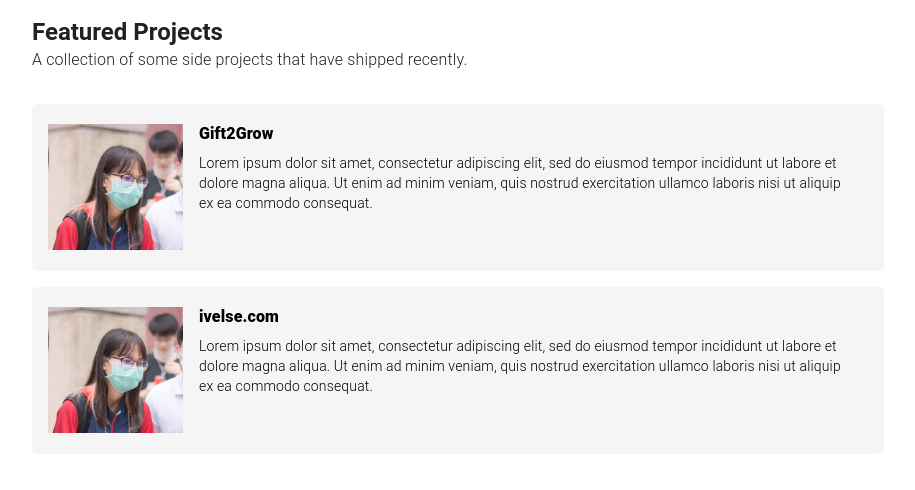
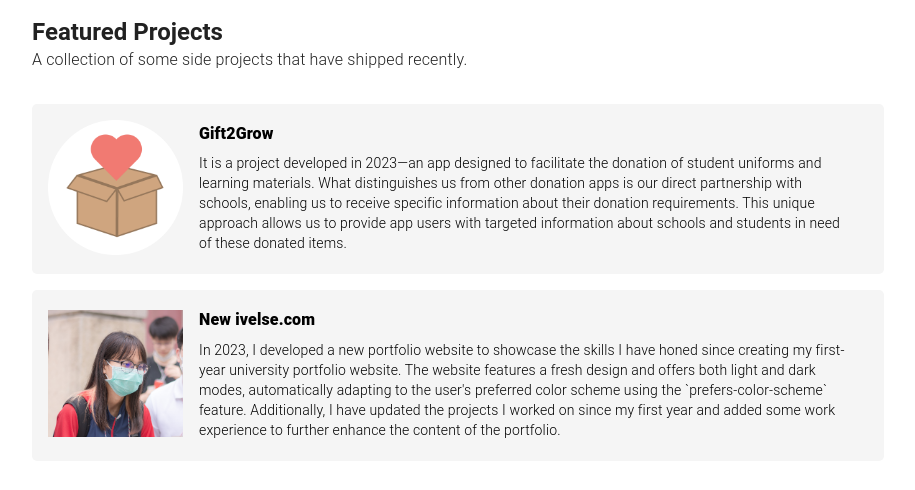
Before and after one commit to nichakontae/porfolio-webv2, a React (Vite) app: page /home in a window 1280 px wide. Shown: the part 800-1290 px from the top of the page, without its empty margins (182-1097 px from the left). Built offline with nearby package versions, Linux system fonts and the light colour scheme; a web font is replaced by a local one.

Commit message:
Update project.ts

```diff
--- a/src/resources/project.ts
+++ b/src/resources/project.ts
@@ -3,35 +3,50 @@ import { ProjectSectionType } from "../types/home";
 // เขียนเรียงโปรเจคแรกสุด อยู่แรกสุด อันล่าสุดควรอยู่หลังสุด
 export const projects: ProjectSectionType[] = [
   {
-    icon: "src/assets/images/profile.jpg",
+    icon: "src/assets/images/proj/modlife-icon.png",
     projectName: "Modlife",
     preview: "src/assets/images/test2.png",
-    desc: "Lorem ipsum dolor sit amet, consectetur adipiscing elit, sed do eiusmod tempor incididunt ut labore et dolore magna aliqua. Ut enim ad minim veniam, quis nostrud exercitation ullamco laboris nisi ut aliquip ex ea commodo consequat.",
+    // waiting forrrrr
+    desc: "It is a project developed in 2022—Modlife is a website that aims to assist KMUTT students in living on campus by providing various features such as restaurant information, airdrop services, announcements, and more. This project is divided into multiple modules, with each group being responsible for their respective module. My friend and I were responsible for the Announcement module that can announce news for KMUTT to all students.",
+    code: "https://github.com/CSSIT22/studentlife",
+  },
+  {
+    icon: "src/assets/images/proj/gdsc-icon.jpg",
+    projectName: "GDSC gallery",
+    preview: "src/assets/images/test2.png",
+    // waiting forrrr
+    desc: "In 2022, I had the opportunity to develop the GDSC Gallery website. The website showcases a vast collection of photos taken during various workshops organized by the Google Developer Student Clubs (GDSC) - KMUTT. The gallery serves as a visual representation of the enriching experiences and learning moments captured throughout these workshops.",
+    websiteName: "gdsc.gallery.com",
+    link: "#",
+    code: "https://github.com/KNattawat89/gdsc-project",
+  },
+  {
+    icon: "src/assets/images/proj/moddormy-icon.png",
+    projectName: "ModDormy",
+    preview: "src/assets/images/proj/moddormy.png",
+    desc: "In 2023, I developed ModDormy, an application designed to assist KMUTT students in easily finding dormitories that fit their budget and preferences. Additionally, ModDormy serves as a platform for dormitory owners to connect with potential customers, making it easier for them to reach out to their target audience.",
+    code: "https://github.com/KNattawat89/ModDormy",
+  },
+  {
+    icon: "src/assets/images/proj/backdrop-icon.png",
+    projectName: "Backdrop SIT Hackathon 2023",
+    preview: "src/assets/images/proj/backdrop.png",
+    desc: "In 2023, I developed the Backdrop mini project as part of the SIT Hackathon 2023. As a first-year student, my specific responsibility was the Countdown component.",
+    code: "https://github.com/fxhPhxrxchxyx/BackdropSIThackathon2023",
+  },
+  {
+    icon: "src/assets/images/proj/gift2grow-icon.png",
+    projectName: "Gift2Grow",
+    preview: "src/assets/images/proj/gift2grow.png",
+    desc: "It is a project developed in 2023—an app designed to facilitate the donation of student uniforms and learning materials. What distinguishes us from other donation apps is our direct partnership with schools, enabling us to receive specific information about their donation requirements. This unique approach allows us to provide app users with targeted information about schools and students in need of these donated items.",
+    code: "https://github.com/nichakontae/gift2grow",
   },
   {
     icon: "src/assets/images/profile.jpg",
-    projectName: "GDSC gallery",
-    preview: "src/assets/images/test2.png",
-    desc: "Lorem ipsum dolor sit amet, consectetur adipiscing elit, sed do eiusmod tempor incididunt ut labore et dolore magna aliqua. Ut enim ad minim veniam, quis nostrud exercitation ullamco laboris nisi ut aliquip ex ea commodo consequat.",
-    websiteName: "gdsc.gallery.com",
-    link: "#",
-  },
-  {
-    icon: "src/assets/images/profile.jpg",
-    projectName: "ModDormy",
-    preview: "src/assets/images/test2.png",
-    desc: "Lorem ipsum dolor sit amet, consectetur adipiscing elit, sed do eiusmod tempor incididunt ut labore et dolore magna aliqua. Ut enim ad minim veniam, quis nostrud exercitation ullamco laboris nisi ut aliquip ex ea commodo consequat.",
-  },
-  {
-    icon: "src/assets/images/profile.jpg",
-    projectName: "Gift2Grow",
-    preview: "src/assets/images/test2.png",
-    desc: "Lorem ipsum dolor sit amet, consectetur adipiscing elit, sed do eiusmod tempor incididunt ut labore et dolore magna aliqua. Ut enim ad minim veniam, quis nostrud exercitation ullamco laboris nisi ut aliquip ex ea commodo consequat.",
-  },
-  {
-    icon: "src/assets/images/profile.jpg",
-    projectName: "ivelse.com",
-    preview: "src/assets/images/test2.png",
-    desc: "Lorem ipsum dolor sit amet, consectetur adipiscing elit, sed do eiusmod tempor incididunt ut labore et dolore magna aliqua. Ut enim ad minim veniam, quis nostrud exercitation ullamco laboris nisi ut aliquip ex ea commodo consequat.",
+    projectName: "New ivelse.com",
+    preview: "src/assets/images/proj/ivelse.png",
+    desc: "In 2023, I developed a new portfolio website to showcase the skills I have honed since creating my first-year university portfolio website. The website features a fresh design and offers both light and dark modes, automatically adapting to the user's preferred color scheme using the `prefers-color-scheme` feature. Additionally, I have updated the projects I worked on since my first year and added some work experience to further enhance the content of the portfolio.",
+    code: "https://github.com/nichakontae/porfolio-webv2",
+    // don't forgot to change visibility to public
   },
 ];
```
